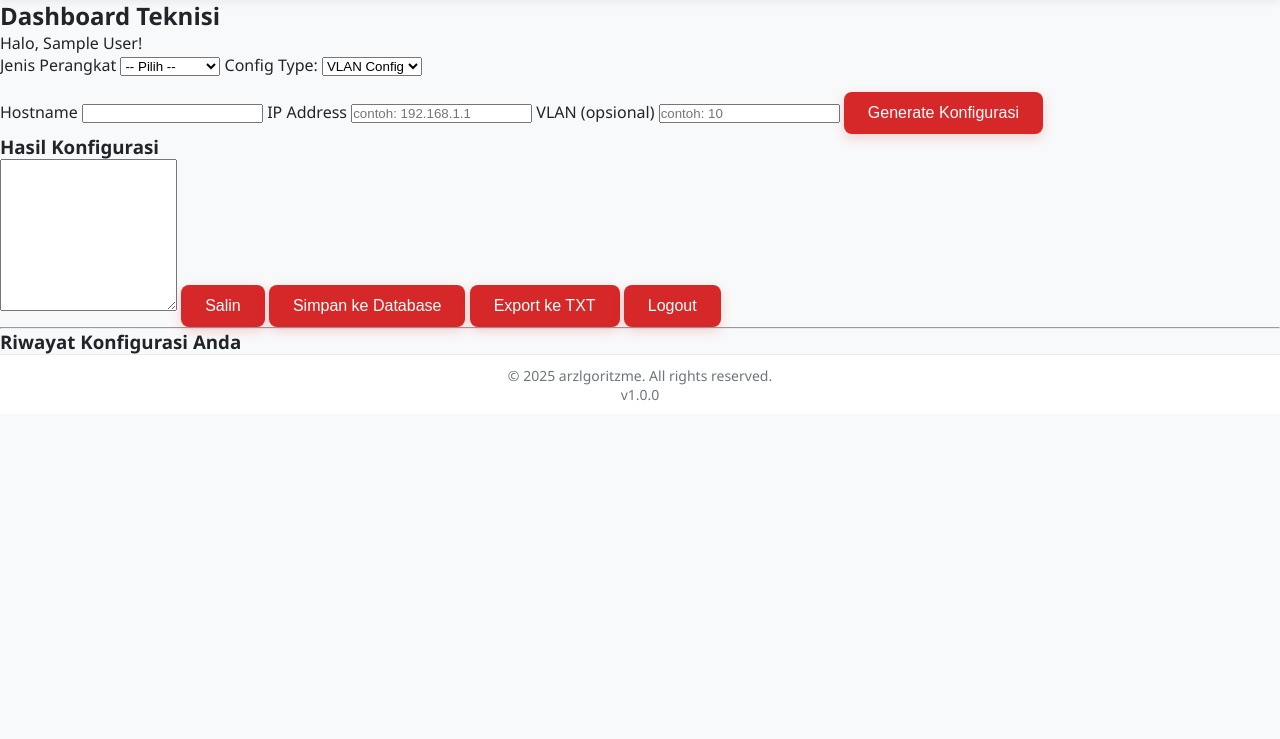
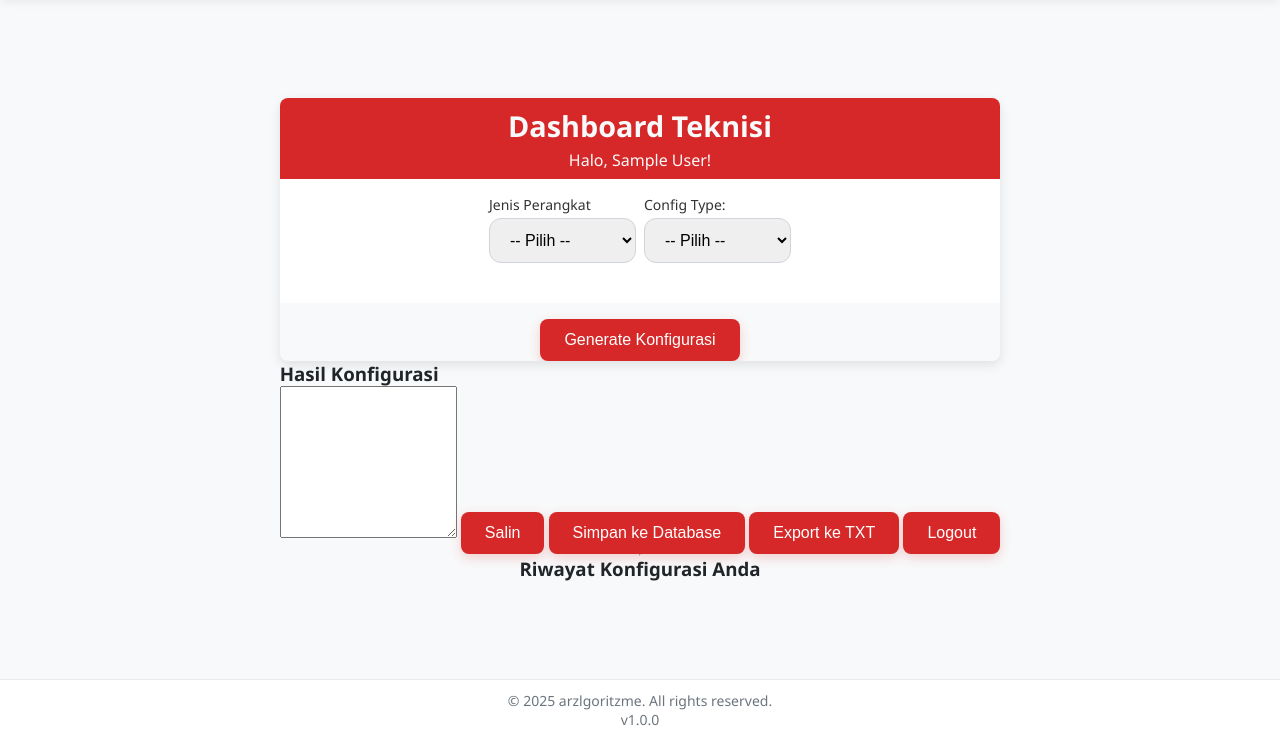
Before and after one commit to sidik510/H3C_Config_generator, a website: page frontend/pages/dashboard.html in a window 1280 px wide. Shown: the part 61-800 px from the top of the page. Drawn offline with Linux system fonts and the light colour scheme; sample sign-in values are in the browser's storage.

Commit message:
refactor: improve structure and semantics of dashboard page

```diff
--- a/frontend/pages/dashboard.html
+++ b/frontend/pages/dashboard.html
@@ -4,45 +4,48 @@
     <meta charset="UTF-8" />
     <meta name="viewport" content="width=device-width, initial-scale=1" />
     <title>Dashboard - H3C Config Tool</title>
-    <link rel="stylesheet" href="../../assets/css/style.css" />
+    <link rel="stylesheet" href="../assets/css/style.css" />
   </head>
   <body>
     <div id="header-placeholder"></div>
 
-    <main class="container">
+    <main class="page-container">
+      <div class="main-wrapper">
+        <div class="welcome-message">
           <h2>Dashboard Teknisi</h2>
           <p>Halo, <span id="user-name"></span>!</p>
-
-      <form id="config-form" class="form-box">
+        </div>
+        <div class="form-wrapper">
+          <form id="config-form" class="form-group">
+            <div class="form-grid">
+              <div class="input-group">
                 <label for="device-type">Jenis Perangkat</label>
-        <select id="device-type" required>
+                <select id="device-type" name="device-type" required>
                   <option value="">-- Pilih --</option>
                   <option value="switch">Switch</option>
                   <option value="router">Router</option>
                   <option value="ap">Access Point</option>
                 </select>
+              </div>
 
-        <label>Config Type:</label>
-        <select id="config_name">
+              <div class="input-group">
+                <label for="config_name">Config Type:</label>
+                <select id="config_name" name="config_name" required>
+                  <option value="">-- Pilih --</option>
                   <option value="vlan_config">VLAN Config</option>
                   <option value="trunk_config">Trunk Port</option>
                   <option value="ip_route_config">Static Route</option>
-          <option value="hostname_config">Hostname</option></select
-        ><br />
+                  <option value="hostname_config">Hostname</option>
+                </select>
+              </div>
 
               <div id="dynamic-fields"></div>
-
-        <label for="hostname">Hostname</label>
-        <input type="text" id="hostname" required />
-
-        <label for="ip">IP Address</label>
-        <input type="text" id="ip" required placeholder="contoh: 192.168.1.1" />
-
-        <label for="vlan">VLAN (opsional)</label>
-        <input type="number" id="vlan" placeholder="contoh: 10" />
+              </div>
+            </div>
 
             <button type="submit">Generate Konfigurasi</button>
           </form>
+        </div>
 
         <div id="config-result-box" class="result-box">
           <h3>Hasil Konfigurasi</h3>
@@ -57,6 +60,7 @@
           <h3>Riwayat Konfigurasi Anda</h3>
           <div id="history-list"></div>
         </section>
+      </div>
     </main>
 
     <div id="footer-placeholder"></div>
```
Lines whose indentation alone changed are shown as unchanged.
